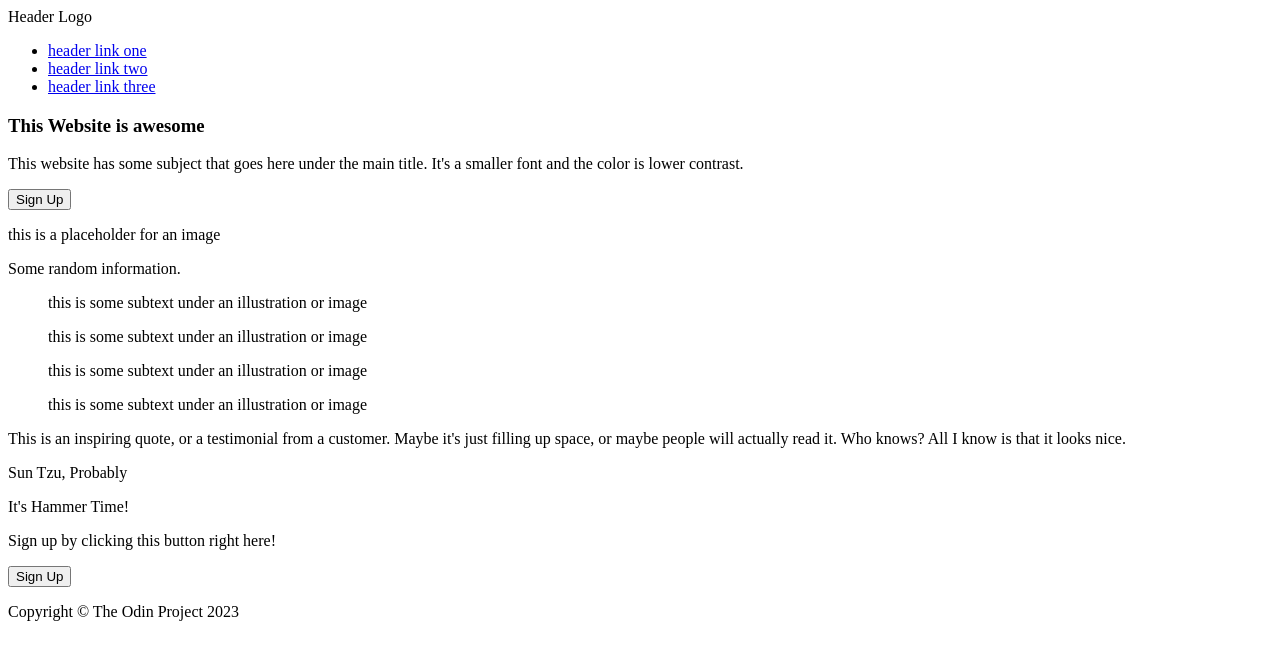
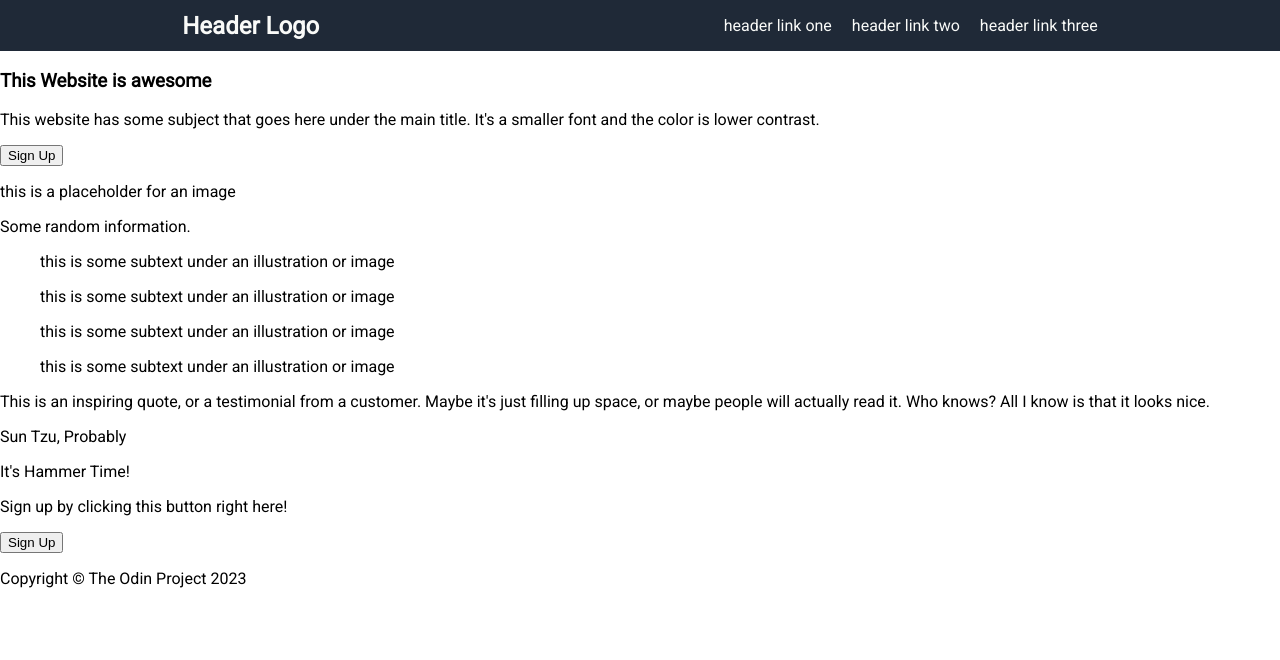
Before and after one commit to codefly0817/odin-landing-page, a plain HTML site: page index.html in a window 1280 px wide. Drawn offline with Linux system fonts and the light colour scheme.

Commit message:
Create index.css and add styles to index.html nav section

```diff
--- /dev/null
+++ b/index.css
@@ -0,0 +1,34 @@
+body {
+    box-sizing: border-box;
+    margin: 0;
+    padding: 0;
+
+    font-family: "Roboto";
+}
+
+/* NAV SECTION */
+.nav {
+    background-color: #1F2937;
+    display: flex;
+    justify-content: space-around;
+    align-items: center;
+}
+
+.logo {
+    color: #F9FAF8;
+    font-size: 24px;
+    font-weight: 800;
+}
+
+.nav-links ul {
+    display: flex;
+    justify-content: space-between;
+    gap: 20px;
+    list-style: none;
+
+}
+
+a {
+    text-decoration: none;
+    color: #F9FAF8;
+}
--- a/index.html
+++ b/index.html
@@ -4,6 +4,10 @@
         <meta charset="UTF-8">
         <meta http-equiv="X-UA-Compatible" content="IE=edge">
         <meta name="viewport" content="width=device-width, initial-scale=1.0">
+        <link rel="stylesheet" href="index.css">
+        <link rel="preconnect" href="https://fonts.googleapis.com">
+        <link rel="preconnect" href="https://fonts.gstatic.com" crossorigin>
+        <link href="https://fonts.googleapis.com/css2?family=Roboto&display=swap" rel="stylesheet">
         <title>Odin Landing Page</title>
     </head>
     <body>
```
Also changed, not shown: 1 other file.
